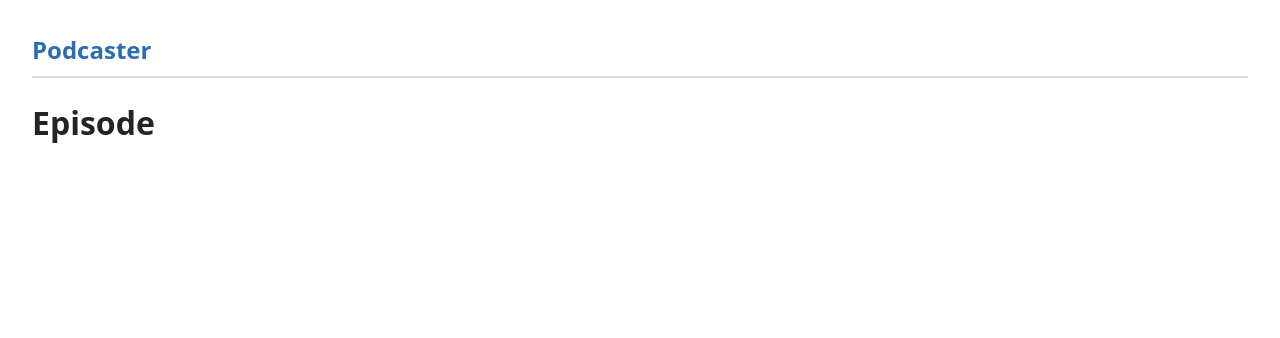
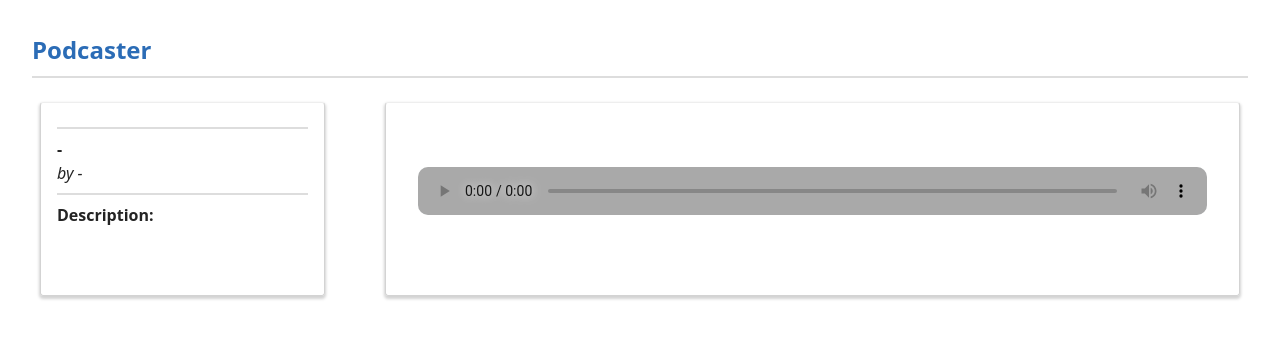
Before and after one commit to fcodiaz8/podcasts-bcnc, a React (Vite) app: page /podcast/1/episode/1 in a window 1280 px wide. Shown: the top 338 px of the page. Built offline with nearby package versions, Linux system fonts and the light colour scheme; no server answers.

Commit message:
feat: Episode detail page, PodcastInfo y dompurify

```diff
--- a/package.json
+++ b/package.json
@@ -10,6 +10,7 @@
     "preview": "vite preview"
   },
   "dependencies": {
+    "dompurify": "3.3.0",
     "react": "19.1.1",
     "react-dom": "19.1.1",
     "react-router-dom": "7.9.4",
--- a/src/components/PodcastInfo/index.jsx
+++ b/src/components/PodcastInfo/index.jsx
@@ -1,12 +1,23 @@
 import * as S from "./styles";
+import { useGlobalLoading } from "../../hooks/useGlobalLoading";
+import { Link } from "react-router-dom";
 
-export const PodcastInfo = ({ avatar, title, author, description }) => {
-  console.log({ avatar });
+export const PodcastInfo = ({
+  avatar,
+  title = "-",
+  author = "-",
+  description = "-",
+  podcastId,
+}) => {
+  const { isLoading } = useGlobalLoading();
 
-  return (
+  return isLoading ? (
+    <S.PodcastInfo>...</S.PodcastInfo>
+  ) : (
     <S.PodcastInfo>
+      <Link to={`/podcast/${podcastId}`}>
         <div className="podcast-info-image">
-        <img src={avatar} alt={title} />
+          {avatar && <img src={avatar} alt={title} />}
         </div>
         <hr />
         <div className="podcast-info-name">
@@ -17,6 +28,7 @@ export const PodcastInfo = ({ avatar, title, author, description }) => {
             <i>by {author}</i>
           </p>
         </div>
+      </Link>
       <hr />
       <div className="podcast-info-description">
         <p>
--- a/src/components/PodcastInfo/styles.js
+++ b/src/components/PodcastInfo/styles.js
@@ -2,6 +2,7 @@ import styled from "styled-components";
 
 export const PodcastInfo = styled.div`
   padding: 1rem;
+  min-height: 10rem;
 
   border: 1px solid lightgrey;
   border-top: 1px solid #eee;
@@ -20,4 +21,9 @@ export const PodcastInfo = styled.div`
   hr {
     border: 1px solid #ddd;
   }
+
+  a {
+    text-decoration: none;
+    color: inherit;
+  }
 `;
--- a/src/pages/episode/index.jsx
+++ b/src/pages/episode/index.jsx
@@ -1,3 +1,90 @@
+import { useEffect, useState } from "react";
+import * as S from "./styles";
+import DOMPurify from "dompurify";
+import { useParams } from "react-router-dom";
+import { PodcastInfo } from "../../components/PodcastInfo";
+import { useGlobalLoading } from "../../hooks/useGlobalLoading";
+
 export const Episode = () => {
-  return <h1>Episode</h1>;
+  const { podcastId, episodeId } = useParams();
+  const [podcastData, setPodcastData] = useState({});
+  const [summaryPodcast, setSummaryPodcast] = useState("");
+  const { showLoading, hideLoading } = useGlobalLoading();
+
+  useEffect(() => {
+    showLoading();
+
+    const fetchEpisodes = async () => {
+      try {
+        const res = await fetch(
+          `https://api.allorigins.win/get?url=${encodeURIComponent(
+            `https://itunes.apple.com/lookup?id=${podcastId}&media=podcast&entity=podcastEpisode&limit=20`
+          )}`
+        );
+        const data = await res.json();
+        const jsonData = JSON.parse(data.contents.trim());
+        setPodcastData(jsonData);
+      } catch (error) {
+        console.error("Error al cargar podcast:", error);
+      } finally {
+        hideLoading();
+      }
+    };
+
+    const fetchPodcasts = async () => {
+      try {
+        const res = await fetch(
+          "https://itunes.apple.com/us/rss/toppodcasts/limit=100/genre=1310/json"
+        );
+        const data = await res.json();
+        const thisPodcast = data.feed.entry.find(
+          (p) => p.id.attributes["im:id"] === podcastId
+        );
+        setSummaryPodcast(thisPodcast.summary?.label);
+      } catch (error) {
+        console.error("Error al cargar podcasts:", error);
+      } finally {
+        hideLoading();
+      }
+    };
+
+    fetchEpisodes();
+    fetchPodcasts();
+  }, [podcastId, showLoading, hideLoading]);
+
+  const podcastInfo = podcastData.resultCount ? podcastData.results[0] : {};
+  const avatar = podcastInfo.artworkUrl600;
+  const title = podcastInfo.collectionName;
+  const author = podcastInfo.artistName;
+
+  const podcast =
+    podcastData.results?.find((p) => p.trackId.toString() === episodeId) || {};
+  const { trackName, description: epidodeDescription, episodeUrl } = podcast;
+
+  return (
+    <S.Podcast>
+      <div className="info">
+        <PodcastInfo
+          avatar={avatar}
+          title={title}
+          author={author}
+          description={summaryPodcast}
+          podcastId={podcastId}
+        />
+      </div>
+
+      <div className="episode">
+        <h2>{trackName}</h2>
+        <div
+          className="episodeDescription"
+          dangerouslySetInnerHTML={{
+            __html: DOMPurify.sanitize(
+              epidodeDescription?.replace(/\n/g, "<br>")
+            ),
+          }}
+        />
+        {podcast && <audio controls src={episodeUrl} />}
+      </div>
+    </S.Podcast>
+  );
 };
--- /dev/null
+++ b/src/pages/episode/styles.js
@@ -0,0 +1,43 @@
+import styled from "styled-components";
+
+export const Podcast = styled.section`
+  --color-primary: #2b6cb6;
+  padding: 1rem 0.5rem;
+
+  display: grid;
+  grid-template-columns: 1fr 3fr;
+  gap: 5%;
+  width: 100%;
+  box-sizing: border-box;
+
+  div.episode {
+    display: flex;
+    flex-direction: column;
+    gap: 1rem;
+
+    padding: 2rem;
+    border: 1px solid lightgrey;
+    border-top: 1px solid #eee;
+    border-radius: 0.2rem;
+    box-shadow: 0 2px 3px 1px lightgrey;
+
+    div.episodeDescription {
+      word-wrap: break-word;
+      overflow-wrap: anywhere;
+      white-space: normal;
+    }
+
+    audio {
+      height: 3rem;
+      width: 100%;
+    }
+
+    audio::-webkit-media-controls-enclosure {
+      border-radius: 10px;
+    }
+
+    audio::-webkit-media-controls-panel {
+      background-color: darkgray;
+    }
+  }
+`;
```
Also changed, not shown: 1 other file (tests, documents, lock files or other folders). Lines whose indentation alone changed are shown as unchanged.
